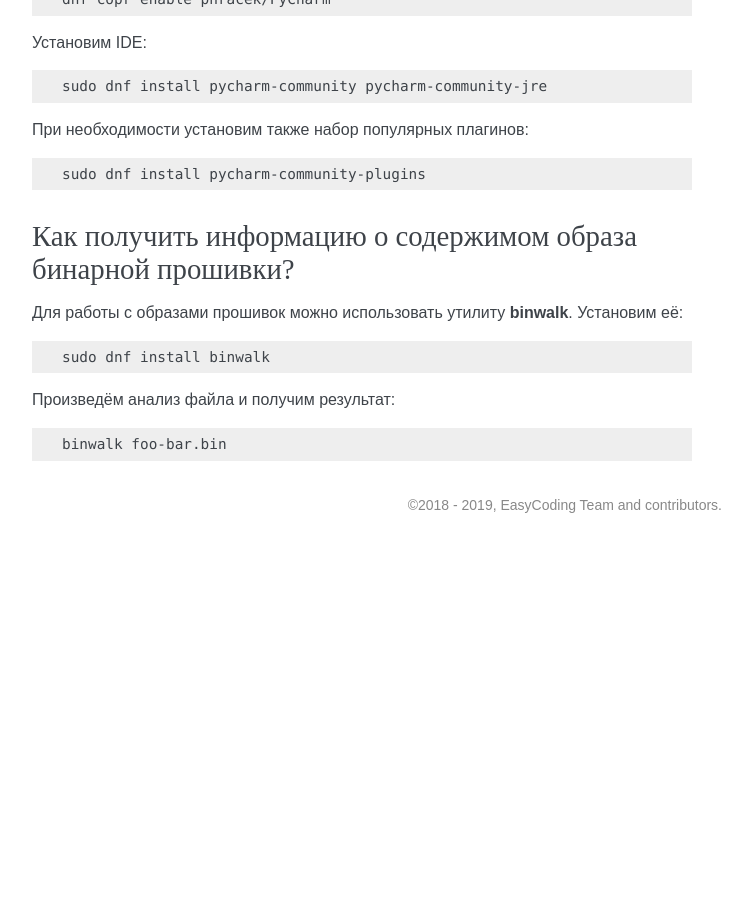
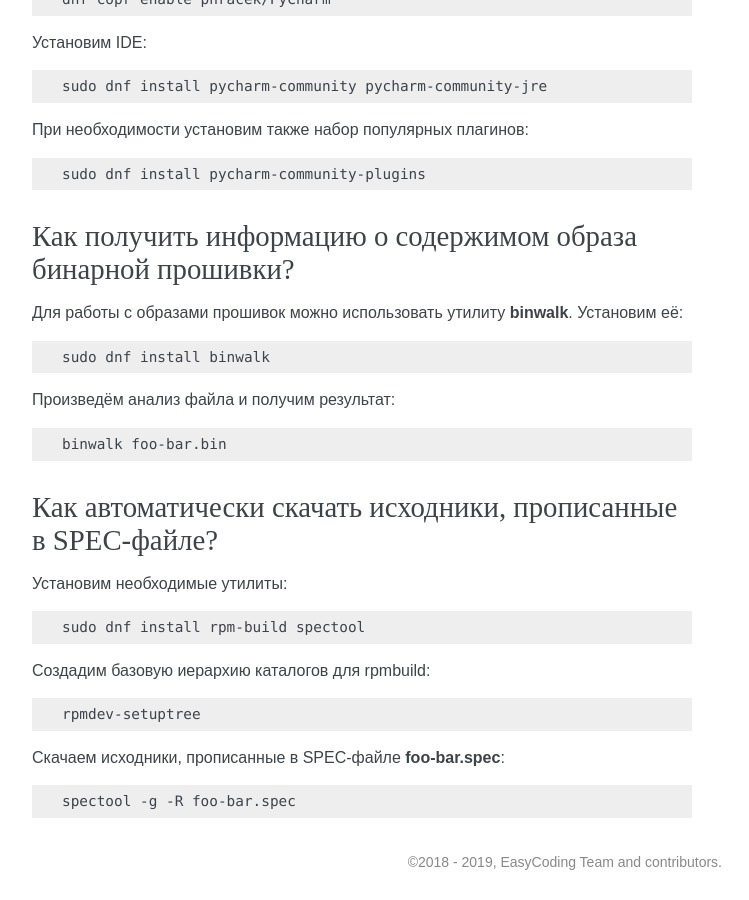
Before and after one commit to RussianFedora/FAQ, a Sphinx documentation site: the page built from source/development.rst, in a window 1280 px wide and 900 px high, scrolled down 11493 px. Shown: the whole window, without its empty margins (388-1137 px from the left). Built offline with Sphinx 7.4.7, drawn with Linux system fonts in a browser that asks for light colours; before the commit the page ends 12036 px from its top, so only the background shows below that; some of the changed text lies outside the part shown.

Commit message:
Added question about using spectool to download sources.

```diff
--- a/source/development.rst
+++ b/source/development.rst
@@ -649,3 +649,27 @@
 .. code-block:: text
 
     binwalk foo-bar.bin
+
+.. index:: rpmbuild, spec, sources
+.. _spectool:
+
+Как автоматически скачать исходники, прописанные в SPEC-файле?
+=================================================================
+
+Установим необходимые утилиты:
+
+.. code-block:: text
+
+    sudo dnf install rpm-build spectool
+
+Создадим базовую иерархию каталогов для rpmbuild:
+
+.. code-block:: text
+
+    rpmdev-setuptree
+
+Скачаем исходники, прописанные в SPEC-файле **foo-bar.spec**:
+
+.. code-block:: text
+
+    spectool -g -R foo-bar.spec
```
